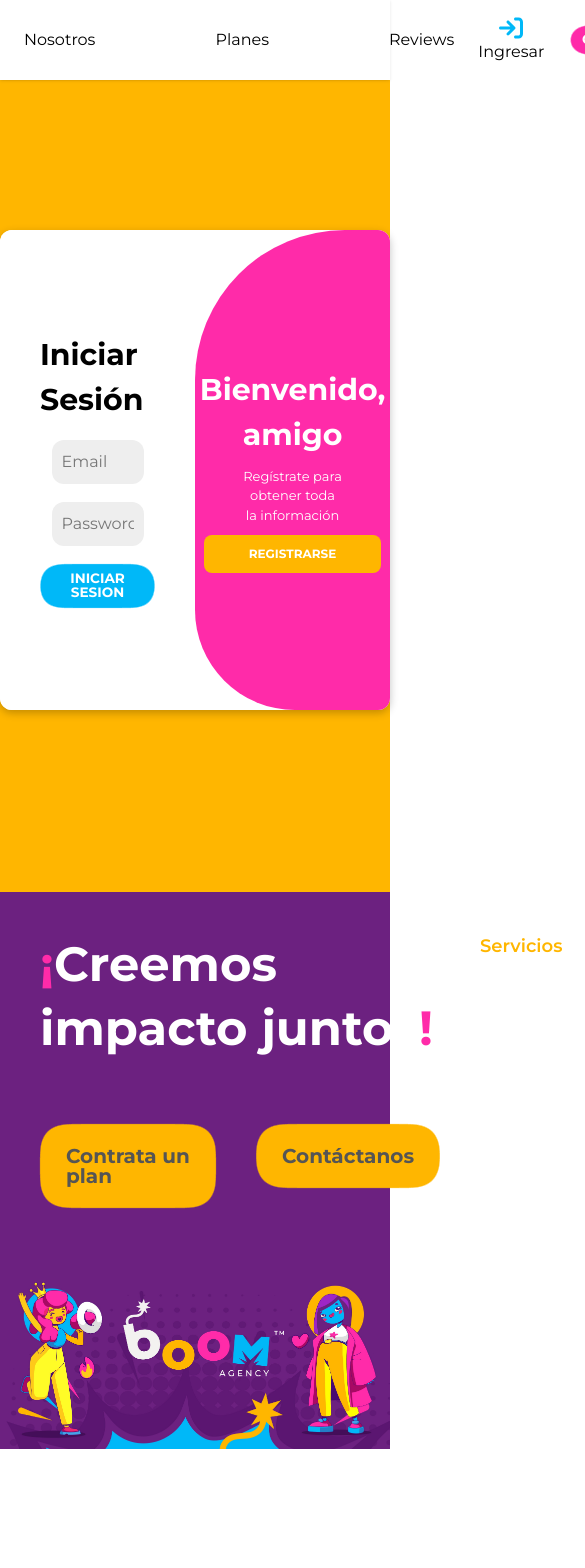
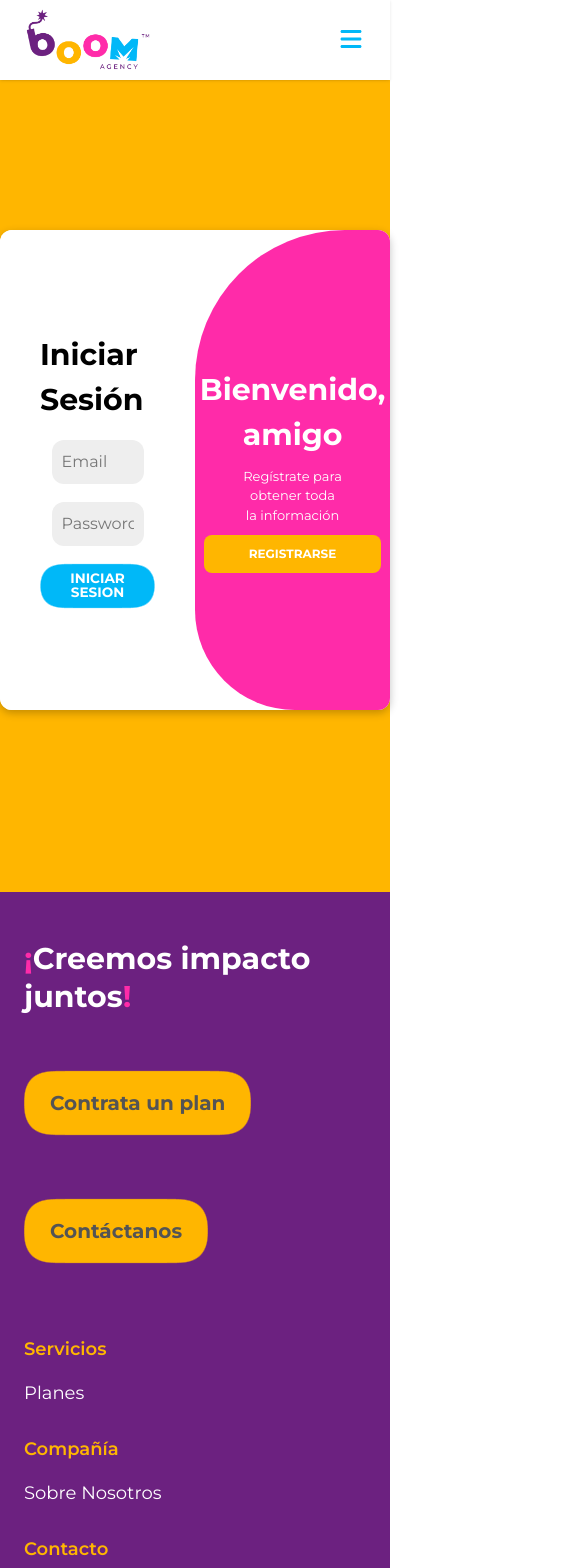
Before and after one commit to gonzaalzzdvp/BoomAgency, a React (Vite) app in the folder frontend/: page /login-register in a window 390 px wide. Shown: the top 1568 px of the page, 585 px wide, since content can reach past the window. Before the commit the page ends 1449 px from the top, so only its background shows below. Built offline with nearby package versions, Linux system fonts and the light colour scheme; no server answers.

Commit message:
avances en responsive design (footer navbar hero)

```diff
--- a/frontend/src/components/footer/Footer.jsx
+++ b/frontend/src/components/footer/Footer.jsx
@@ -1,5 +1,4 @@
 import { Link } from "react-router-dom";
-
 import { FontAwesomeIcon } from "@fortawesome/react-fontawesome";
 import {
   faInstagram,
@@ -8,67 +7,102 @@ import {
 } from "@fortawesome/free-brands-svg-icons";
 
 import Button1 from "../buttons/Button1";
-import '../../styles/animations.css'
 
 export default function Footer() {
   return (
-    <div>
-      <div className="bg-(--violetBoom) p-10 w-full flex justify-around  gap-10 text-lg">
-        <div className="flex flex-col gap-10">
-          <h5 className="w-100 text-white font-bold text-5xl leading-16">
-            <span className="text-(--roseBoom)">¡</span>Creemos impacto juntos<span className="text-(--roseBoom)">!</span>
+    <footer className="w-full">
+      <div className="bg-(--violetBoom) px-6 py-12 text-lg">
+
+        {/* MOBILE FIRST CONTAINER */}
+        <div className="flex flex-col gap-12 md:grid md:grid-cols-4 md:gap-16">
+
+          {/* CTA SECTION - SIEMPRE PRIMERO */}
+          <div className="flex flex-col gap-8 md:col-span-2">
+            <h5 className="text-white font-bold text-3xl leading-tight md:text-5xl md:leading-16">
+              <span className="text-(--roseBoom)">¡</span>
+              Creemos impacto juntos
+              <span className="text-(--roseBoom)">!</span>
             </h5>
-          <div className="flex gap-10">
+
+            {/* BOTONES PRIMERO EN MOBILE */}
+            <div className="flex flex-col gap-4 sm:flex-row sm:gap-6">
               <Button1 text="Contrata un plan" to="/plans" />
               <Button1 text="Contáctanos" to="/contact" />
             </div>
           </div>
-        <ul className="flex flex-col gap-5">
+
+          <div className="w-150 flex flex-col md:flex-row justify-between gap-7">
+            {/* SERVICIOS */}
+          <ul className="flex flex-col gap-4">
             <li className="font-semibold text-(--yellowBoom)">Servicios</li>
-          <li className="text-white hover:text-(--yellowBoom)">
+            <li className="text-white hover:text-(--yellowBoom) transition-colors">
               <Link to="/plans">Planes</Link>
             </li>
           </ul>
-        <ul className="flex flex-col gap-5">
+
+          {/* COMPAÑÍA */}
+          <ul className="flex flex-col gap-4">
             <li className="font-semibold text-(--yellowBoom)">Compañía</li>
-          <li className="text-white hover:text-(--yellowBoom)">
+            <li className="text-white hover:text-(--yellowBoom) transition-colors">
               <Link to="/about">Sobre Nosotros</Link>
             </li>
           </ul>
-        <ul className="flex flex-col gap-5">
+
+          {/* CONTACTO */}
+          <ul className="flex flex-col gap-4">
             <li className="font-semibold text-(--yellowBoom)">Contacto</li>
             <li className="text-white">+58 412 777 7777</li>
             <li className="text-white">correo@ejemplo.com</li>
-          <li className="text-white hover:text-(--yellowBoom)">
-            <Link to="https://www.instagram.com/boomagencyve_/" className=" flex items-center gap-3">
+
+            <li className="text-white hover:text-(--yellowBoom) transition-colors">
+              <Link
+                to="https://www.instagram.com/boomagencyve_/"
+                className="flex items-center gap-3"
+              >
                 <FontAwesomeIcon
                   icon={faInstagram}
-                className="hover-lift text-3xl text-(--yellowBoom)"
+                  className="text-2xl text-(--yellowBoom)"
                 />
                 Instagram
               </Link>
             </li>
-          <li className="text-white hover:text-(--yellowBoom)">
-            <Link to="https://www.tiktok.com/@boomagencyve_" className=" flex items-center gap-3">
+
+            <li className="text-white hover:text-(--yellowBoom) transition-colors">
+              <Link
+                to="https://www.tiktok.com/@boomagencyve_/"
+                className="flex items-center gap-3"
+              >
                 <FontAwesomeIcon
                   icon={faTiktok}
-                className="hover-lift text-3xl text-(--yellowBoom)"
+                  className="text-2xl text-(--yellowBoom)"
                 />
                 Tiktok
               </Link>
             </li>
-          <li className="text-white hover:text-(--yellowBoom)">
-            <Link to="https://www.facebook.com/mariamaldonadolairet" className=" flex items-center gap-3">
+
+            <li className="text-white hover:text-(--yellowBoom) transition-colors">
+              <Link
+                to="https://www.facebook.com/mariamaldonadolairet"
+                className="flex items-center gap-3"
+              >
                 <FontAwesomeIcon
                   icon={faFacebook}
-                className="hover-lift text-3xl text-(--yellowBoom)"
+                  className="text-2xl text-(--yellowBoom)"
                 />
                 Facebook
               </Link>
             </li>
           </ul>
           </div>
-      <img src="/footer/banner.jpg" alt="" />
         </div>
+      </div>
+
+      {/* BANNER */}
+      <img
+        src="/footer/banner.jpg"
+        alt="Footer banner"
+        className="w-full object-cover"
+      />
+    </footer>
   );
 }
--- a/frontend/src/components/hero/Hero.jsx
+++ b/frontend/src/components/hero/Hero.jsx
@@ -2,29 +2,58 @@ import Button1 from "../buttons/Button1";
 
 export default function Home() {
   return (
-    <div className="min-h-[calc(100vh - 80px)] mt-20 mb-10 px-20 flex justify-center">
-      <div className="flex flex-col justify-center gap-7">
-        <div className="w-[70%] bg-white grid grid-cols-2 justify-items-center-safe rounded-2xl">
-          <h1 className="font-bold text-(--violetBoom) flex items-center text-7xl row-start-1">
-            Boom
-          </h1>
-          <h1 className="font-bold text-(--blueBoom) flex items-center text-7xl row-start-2 col-start-1 col-end-3 justify-self-start">
-            Agency
-          </h1>
+    <section className="min-h-[calc(100vh-80px)] mt-20 mb-10 w-full px-6 md:px-16 flex flex-col md:flex-row items-center justify-center gap-12">
+
+      {/* TEXT SIDE */}
+      <div className="flex flex-col gap-8 max-w-xl text-center md:text-left">
+
+        {/* TITLE */}
+        <div className="flex items-start justify-center md:justify-start gap-4">
+          <div className="flex flex-col leading-none">
+            <h1 className="font-bold text-(--violetBoom) text-5xl sm:text-6xl md:text-7xl">
+              Boom
+            </h1>
+            <h1 className="font-bold text-(--blueBoom) text-5xl sm:text-6xl md:text-7xl">
+              Agency
+            </h1>
+          </div>
+
           <img
             src="/hero/megaphone.png"
             alt="Megaphone"
-            className="w-25 row-start-1 col-start-2 flex justify-center items-center self-end"
+            className="w-14 sm:w-16 md:w-20 self-start animate-bounce"
           />
         </div>
-        <p className="text-lg w-[70%] bg-white rounded-2xl">
-          No hacemos marketing bonito, hacemos marketing que vende. Convertimos ideas en resultados reales y marcas invisibles en negocios imposibles de&nbsp;ignorar.
+
+        {/* DESCRIPTION */}
+        <p className="text-base sm:text-lg text-gray-700">
+          No hacemos marketing bonito, hacemos marketing que vende. Convertimos
+          ideas en resultados reales y marcas invisibles en negocios imposibles
+          de ignorar.
         </p>
-        <Button1 text="Contáctanos" to="/contact" color={'bg-(--yellowBoom)'}/>
+
+        {/* CTA */}
+        <div className="flex justify-center md:justify-start">
+          <Button1
+            text="Contáctanos"
+            to="/contact"
+            className="small"
+            bgColor="var(--yellowBoom)"
+          />
+        </div>
       </div>
-      <div className="w-200">
-        <video src="/hero/heroVid.mp4" autoPlay muted loop playsInline></video>
+
+      {/* VIDEO SIDE */}
+      <div className="w-full md:w-100 hidden md:block">
+        <video
+          src="/hero/heroVid.mp4"
+          autoPlay
+          muted
+          loop
+          playsInline
+        />
       </div>
-    </div>
+
+    </section>
   );
 }
--- a/frontend/src/components/navbar/Navbar.jsx
+++ b/frontend/src/components/navbar/Navbar.jsx
@@ -1,3 +1,4 @@
+import { useState } from "react";
 import { Link } from "react-router-dom";
 import { useAuth } from "../../context/AuthContext";
 
@@ -6,61 +7,119 @@ import { FontAwesomeIcon } from "@fortawesome/react-fontawesome";
 import {
   faUser,
   faArrowRightToBracket,
+  faBars,
+  faXmark,
 } from "@fortawesome/free-solid-svg-icons";
 
 export default function Navbar() {
   const { isAuthenticated } = useAuth();
+  const [menuOpen, setMenuOpen] = useState(false);
 
   return (
-    <div className="fixed top-0 left-0 z-50 bg-white h-20 w-full p-6 flex justify-between items-center shadow-sm">
-      <Link to={"/"} className="flex justify-center items-center">
+    <nav className="fixed top-0 left-0 z-50 w-full bg-white shadow-sm">
+      <div className="h-20 px-6 flex justify-between items-center">
+        {/* LOGO */}
+        <Link to="/" className="flex items-center">
           <img
             src="/assets/BOOM-LOGO-01.png"
             alt="Logo de Boom Agency"
-          className="w-32 cursor-pointer"
+            className="w-32"
           />
         </Link>
-      <ul className="flex gap-30">
+
+        {/* DESKTOP MENU */}
+        <ul className="hidden md:flex gap-12 font-medium">
           <li className="cursor-pointer hover:text-(--blackBoom)">Nosotros</li>
           <li className="cursor-pointer hover:text-(--blackBoom)">Planes</li>
           <li className="cursor-pointer hover:text-(--blackBoom)">Reviews</li>
         </ul>
-      <div className="flex items-center cursor-pointer hover:text-(--violetBoom)">
-        {!isAuthenticated && (
-          <>
-            <div className="px-6 flex flex-col hover:text-(--violetBoom)">
+
+        {/* RIGHT SIDE */}
+        <div className="hidden md:flex items-center gap-6">
+          {!isAuthenticated ? (
             <Link
-                to={"/login-register"}
-                className="h-full flex justify-center items-center"
+              to="/login-register"
+              className="flex flex-col items-center hover:text-(--violetBoom)"
             >
               <FontAwesomeIcon
                 icon={faArrowRightToBracket}
-                  className="text-2xl text-(--blueBoom) hover:text-(--violetBoom)"
+                className="text-2xl text-(--blueBoom)"
               />
+              <span>Ingresar</span>
             </Link>
-              <span className="">Ingresar</span>
-            </div>
-          </>
-        )}
-
-        {isAuthenticated && (
-          <>
-            <div className="px-6 flex flex-col hover:text-(--violetBoom)">
+          ) : (
             <Link
-                to={"/login-register"}
-                className="h-full flex justify-center items-center"
+              to="/profile"
+              className="flex flex-col items-center hover:text-(--violetBoom)"
             >
               <FontAwesomeIcon
                 icon={faUser}
-                  className="text-2xl text-(--blueBoom) hover:text-(--violetBoom)"
+                className="text-2xl text-(--blueBoom)"
               />
+              <span>Profile</span>
             </Link>
-              <span className="">Profile</span>
+          )}
+
+          <Button1
+            text="Contacto"
+            to="http://wa.me//+584126112094"
+            className="small"
+            bgColor="var(--roseBoom)"
+            target="_blank"
+          />
         </div>
-          </>
+
+        {/* HAMBURGER BUTTON (MOBILE) */}
+        <button
+          onClick={() => setMenuOpen(!menuOpen)}
+          className="md:hidden text-2xl text-(--blueBoom)"
+        >
+          <FontAwesomeIcon icon={menuOpen ? faXmark : faBars} />
+        </button>
+      </div>
+
+      {/* MOBILE MENU */}
+      <div
+        className={`md:hidden overflow-hidden transition-all duration-300 ease-in-out origin-top ${
+          menuOpen
+            ? "max-h-[500px] opacity-100 scale-y-100"
+            : "max-h-0 opacity-0 scale-y-95"
+        }`}
+      >
+        <div className="flex flex-col gap-6 px-6 pb-6 bg-white shadow-md">
+          <li className="list-none cursor-pointer">Nosotros</li>
+          <li className="list-none cursor-pointer">Planes</li>
+          <li className="list-none cursor-pointer">Reviews</li>
+
+          {!isAuthenticated ? (
+            <Link
+              to="/login-register"
+              onClick={() => setMenuOpen(false)}
+              className="flex items-center gap-3"
+            >
+              <FontAwesomeIcon icon={faArrowRightToBracket} />
+              Ingresar
+            </Link>
+          ) : (
+            <Link
+              to="/profile"
+              onClick={() => setMenuOpen(false)}
+              className="flex items-center gap-3"
+            >
+              <FontAwesomeIcon icon={faUser} />
+              Profile
+            </Link>
           )}
-        <Button1 text="Contacto" to="http://wa.me//+584126112094" className="small" bgColor="var(--roseBoom)" target="_blank" />
+
+          <Button1
+            text="Contacto"
+            to="http://wa.me//+584126112094"
+            className="small"
+            bgColor="var(--roseBoom)"
+            target="_blank"
+          />
         </div>
       </div>
+    </nav>
   );
 }
--- /dev/null
+++ b/frontend/src/components/services/Services.jsx
@@ -0,0 +1,12 @@
+export default function Services() {
+  return (
+    <div>
+        <div>
+            <p>Diseño y Desarrollo de páginas Web</p>
+            <p>Covertura de eventos</p>
+            <p></p>
+            <p></p>
+        </div>
+    </div>
+  )
+}
--- a/frontend/src/pages/Home.jsx
+++ b/frontend/src/pages/Home.jsx
@@ -7,7 +7,6 @@ export default function Home() {
   return (
     <div className="w-full">
       <Hero/>
-      <Slider/>
       <AboutHero />
       <Plans />
     </div>
```
Also changed, not shown: frontend/src/components/services/ServiceCard.jsx (added). Lines whose indentation alone changed are shown as unchanged.
